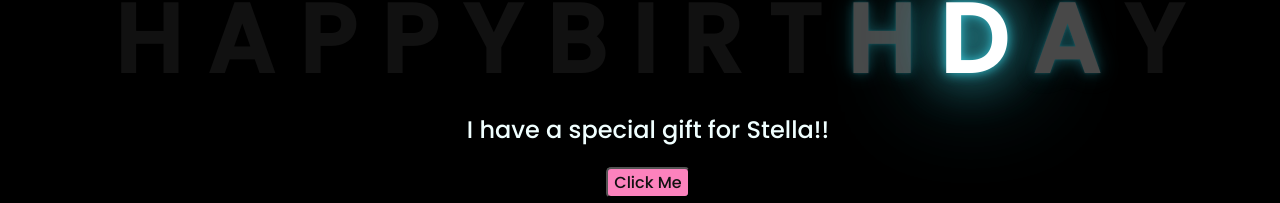
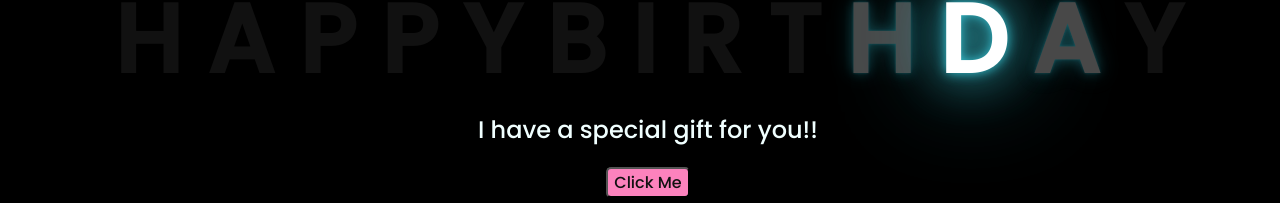
Before and after one commit to Goldz54/website-personal, a plain HTML site: page index.html in a window 1280 px wide. Shown: the part 326-529 px from the top of the page. Drawn offline with Linux system fonts and the light colour scheme.

Commit message:
Update index.html

```diff
--- a/index.html
+++ b/index.html
@@ -26,7 +26,7 @@
         <span>Y</span>
     </div>
     <div class="description">
-        <span>I have a special gift for Stella!!</span>
+        <span>I have a special gift for you!!</span>
     </div>
     <div class="button">
         <button>
```
